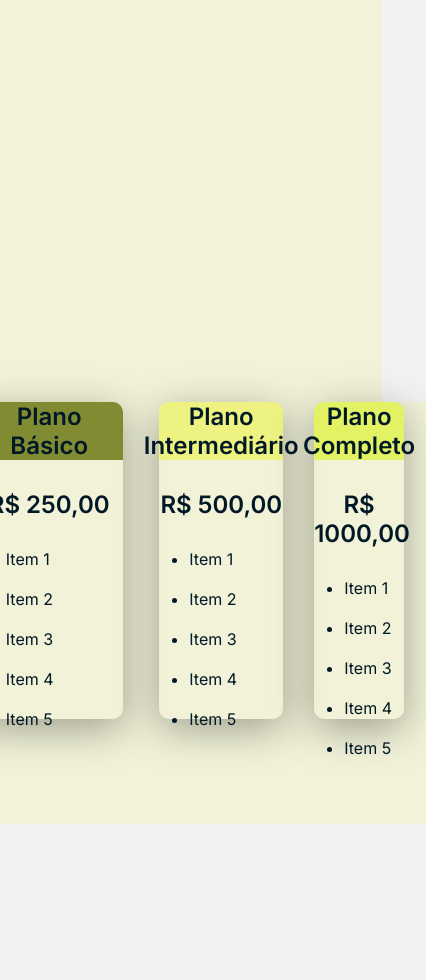
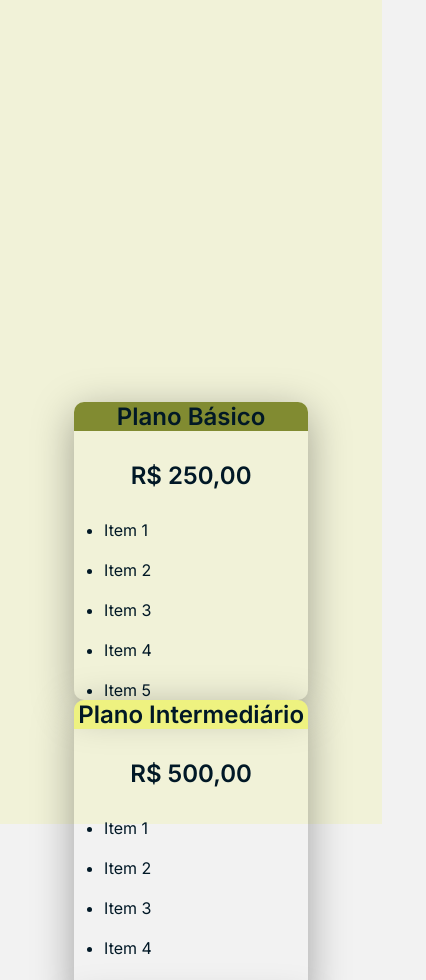
Before and after one commit to Guilhermeabfe/EngDeProduto, a plain HTML site: page pages/conta.html in a window 390 px wide. Shown: the part 92-1072 px from the top of the page, 426 px wide, since content can reach past the window. Before the commit the page ends 916 px from the top, so only its background shows below. Drawn offline with Linux system fonts and the light colour scheme.

Commit message:
feat: added media

```diff
--- a/styles/conta.css
+++ b/styles/conta.css
@@ -55,20 +55,24 @@ li {
   background-color: var(--cor1);
   max-width: 980vw;
   height: 50vh;
-  display: grid;
+  display: flex;
+  flex-direction: row;
+  justify-content: space-around;
+
+  /* display: grid;
   grid-template-columns: 1fr 1fr 1fr;
   padding-left: 20px;
-  margin: 0 auto;
+  margin: 0 auto; */
 }
 
 .plan-basic {
-  width: 80%;
+  width: 300px;
   height: 75%;
   box-shadow: 0px 10px 40px #00000057;
   display: flex;
   flex-direction: column;
   border-radius: 10px;
-  margin-right: 100px;
+  margin-right: 30px;
 }
 
 .basic-top {
@@ -85,7 +89,7 @@ li {
 }
 
 .plan-medium {
-  width: 80%;
+  width: 300px;
   height: 75%;
   box-shadow: 0px 10px 40px #00000057;
   display: flex;
@@ -107,12 +111,13 @@ li {
 }
 
 .plan-hard {
-  width: 80%;
+  width: 300px;
   height: 75%;
   box-shadow: 0px 10px 40px #00000057;
   display: flex;
   flex-direction: column;
   border-radius: 10px;
+  margin-left: 30px;
 }
 
 .hard-top {
@@ -127,3 +132,27 @@ li {
 .hard-bottom {
   margin-top: 30px;
 }
+
+@media only screen and (max-width: 600px) {
+  .main-plans {
+    background-color: var(--cor1);
+    height: 50vh;
+    display: flex;
+    flex-direction: column;
+  }
+
+  .plan-basic {
+    width: 60vw;
+    margin: auto;
+  }
+
+  .plan-medium {
+    width: 60vw;
+    margin: auto;
+  }
+
+  .plan-hard {
+    width: 60vw;
+    margin: auto;
+  }
+}
```
